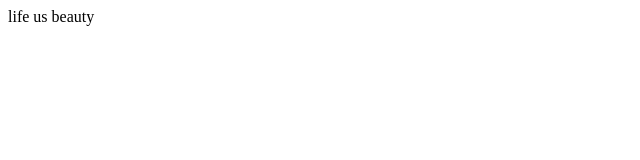
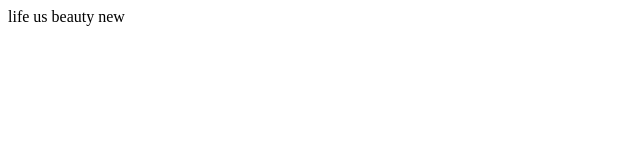
Before and after one commit to ScarPaul/b, a plain HTML site: page index.html in a window 1280 px wide. Shown: the full height of the page, 0-640 px from the left. Drawn offline with Linux system fonts and the light colour scheme.

Commit message:
Update index.html

```diff
--- a/index.html
+++ b/index.html
@@ -7,6 +7,6 @@
     <title>Document</title>
 </head>
 <body>
-    life us beauty
+    life us beauty new
 </body>
 </html>
```
